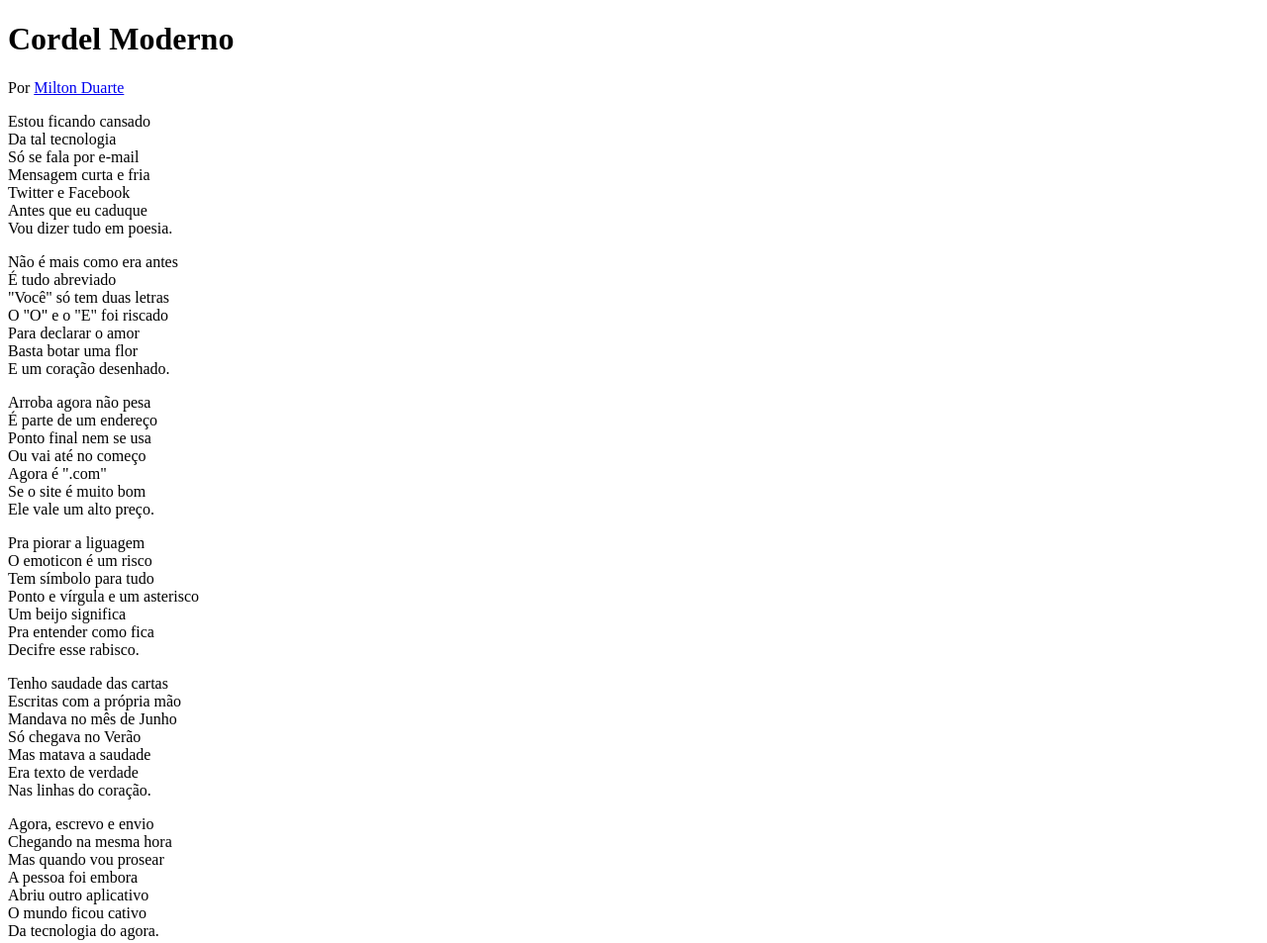
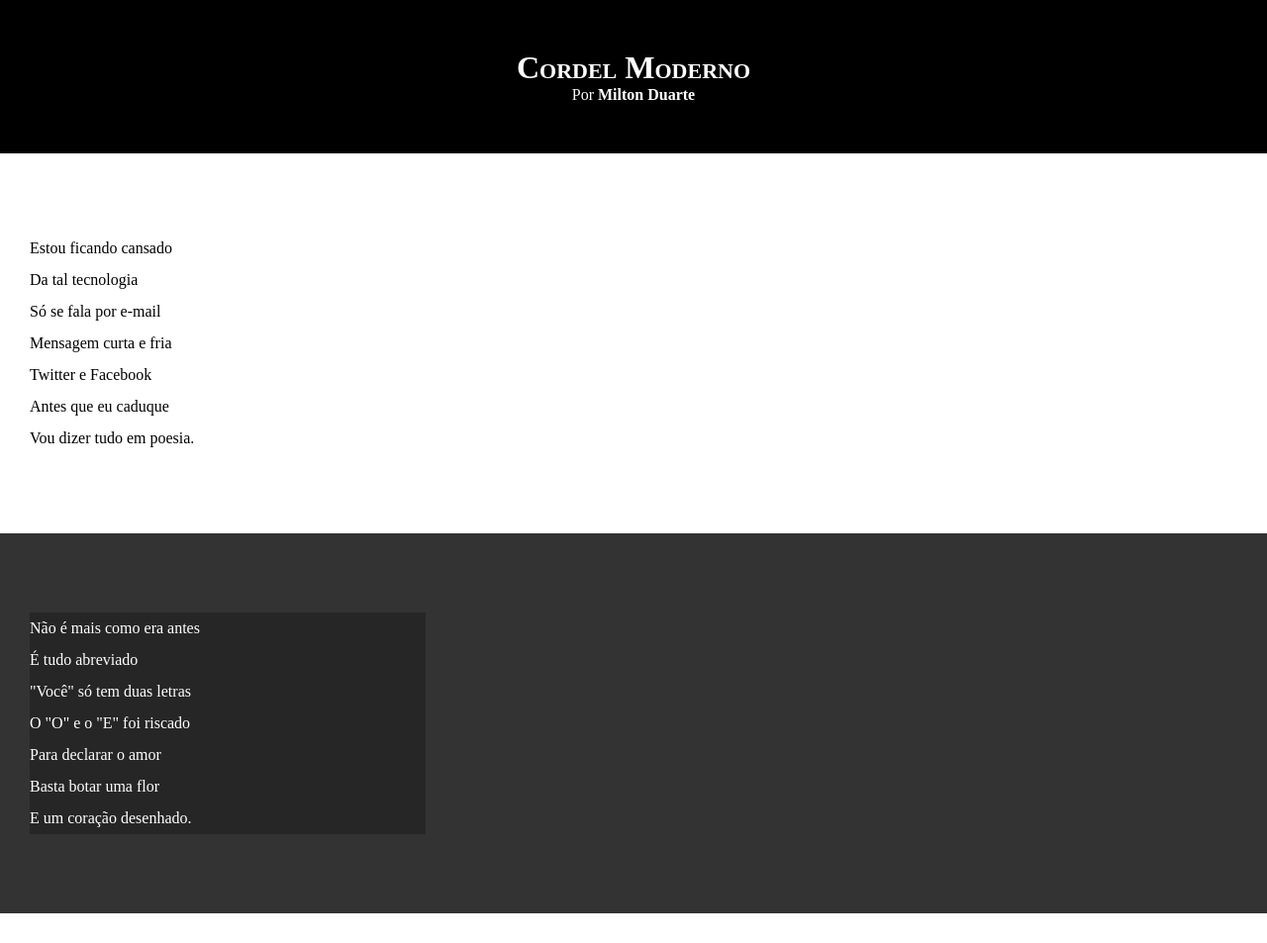
Before and after one commit to Victorsoares-vs/html-css, a plain HTML site: page html-css/desafio 012/index.html in a window 1280 px wide. Shown: the top 953 px of the page at 99% size. Drawn offline with Linux system fonts and the light colour scheme.

Commit message:
atualizei estilos text e blocos

```diff
--- a/html-css/desafio 012/estilo/style.css
+++ b/html-css/desafio 012/estilo/style.css
@@ -0,0 +1,70 @@
+* {
+    margin: 0px;
+    padding: 0px;
+}
+
+html, body {
+    min-height: 100vh;
+    background-color: darkgray;
+
+}
+
+header {
+    background-color: black;
+    color: white;
+    text-align: center;
+
+}
+
+header > h1 {
+    padding-top: 50px;
+    font-variant: small-caps;
+
+}
+
+header > p {
+    padding-bottom: 50px;
+
+}
+
+a {
+    color: white;
+    text-decoration: none;
+    font-weight: bolder;
+}
+
+a:hover {
+    text-decoration: underline;
+}
+
+section {
+    padding-top: 10vh;
+    padding-bottom: 10vh;
+    line-height: 2em;
+    padding-left: 30px;
+
+}
+
+section.imagem > p {
+    width: 400px;
+    background-color: rgba(0, 0, 0, 0.259);
+
+}
+
+section.normal {
+    background-color: white;
+    color: black
+
+}
+
+section.imagem {
+    background-color: rgb(51 51 51);
+    color: white;
+}
+
+footer {
+    background-color: black;
+    color: white;
+    text-align: center;
+    padding: 10px
+}
--- a/html-css/desafio 012/index.html
+++ b/html-css/desafio 012/index.html
@@ -16,7 +16,7 @@
         </p>
     </header>
 
-    <section>
+    <section class="normal">
         <p>
             Estou ficando cansado <br>
             Da tal tecnologia <br>
@@ -28,7 +28,7 @@
         </p>
     </section>
 
-    <section>
+    <section class="imagem">
         <p>
             Não é mais como era antes <br>
             É tudo abreviado <br>
@@ -40,7 +40,7 @@
         </p>
     </section>
 
-    <section>
+    <section class="normal">
         <p>
             Arroba agora não pesa <br>
             É parte de um endereço <br>
@@ -61,7 +61,7 @@
         </p>
     </section>
 
-    <section>
+    <section class="imagem">
         <p>
             Tenho saudade das cartas <br>
             Escritas com a própria mão <br>
@@ -73,7 +73,7 @@
         </p>
     </section>
 
-    <section>
+    <section class="normal">
         <p>
             Agora, escrevo e envio <br>
             Chegando na mesma hora <br>
```
